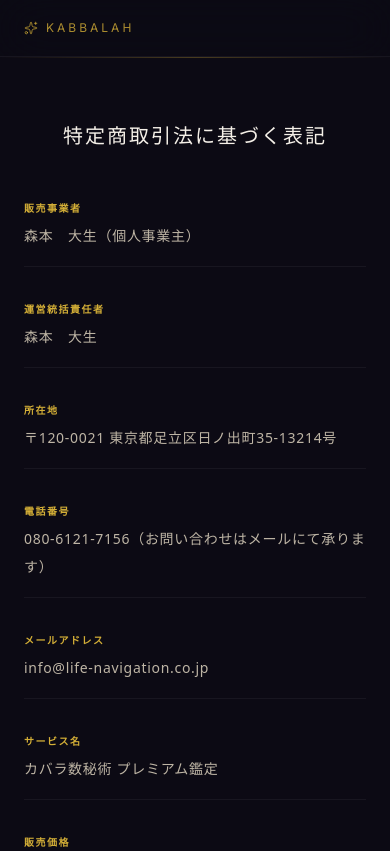
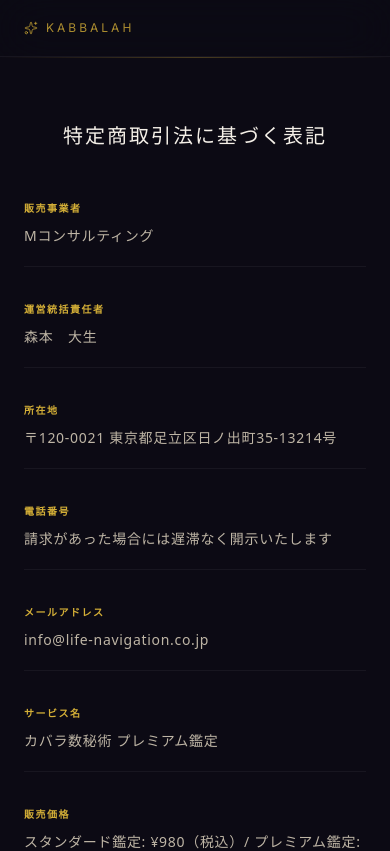
Before and after one commit to daiki0726m-oss/kabbalah-app, a Next.js app: page /legal/tokushouhou in a window 390 px wide. Shown: the top 851 px of the page. Built offline with nearby package versions, Linux system fonts and the light colour scheme; no server answers.

Commit message:
fix: update tokushouhou - use trade name and hide phone number

```diff
--- a/src/app/legal/tokushouhou/page.tsx
+++ b/src/app/legal/tokushouhou/page.tsx
@@ -21,10 +21,10 @@ export default function TokushouhouPage() {
 
         <div className="space-y-8 text-sm leading-[2] tracking-wider">
           {[
-            { label: '販売事業者', value: '森本　大生（個人事業主）' },
+            { label: '販売事業者', value: 'Mコンサルティング' },
             { label: '運営統括責任者', value: '森本　大生' },
             { label: '所在地', value: '〒120-0021 東京都足立区日ノ出町35-13214号' },
-            { label: '電話番号', value: '080-6121-7156（お問い合わせはメールにて承ります）' },
+            { label: '電話番号', value: '請求があった場合には遅滞なく開示いたします' },
             { label: 'メールアドレス', value: 'info@life-navigation.co.jp' },
             { label: 'サービス名', value: 'カバラ数秘術 プレミアム鑑定' },
             { label: '販売価格', value: 'スタンダード鑑定: ¥980（税込）/ プレミアム鑑定: ¥2,980（税込）' },
```
